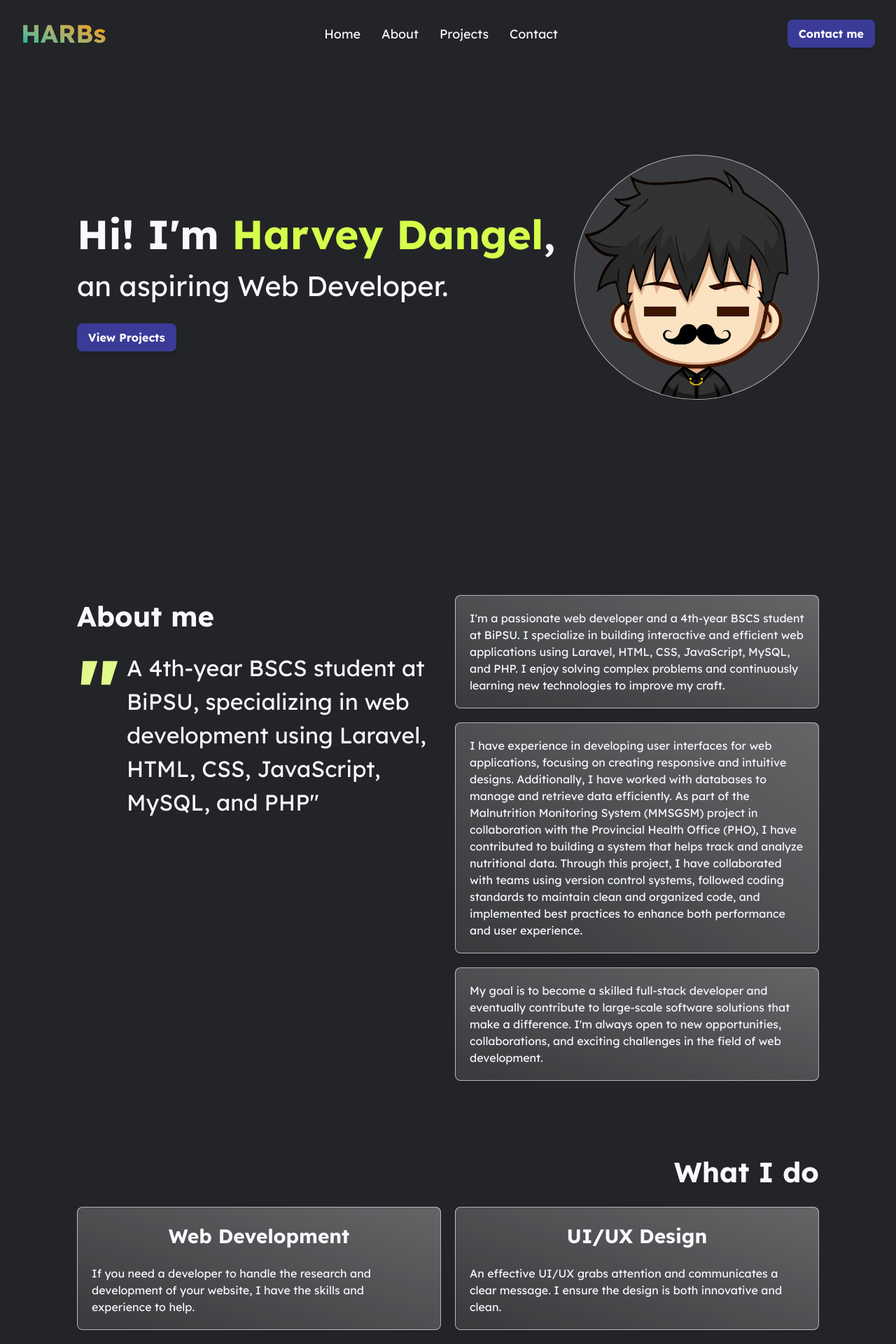
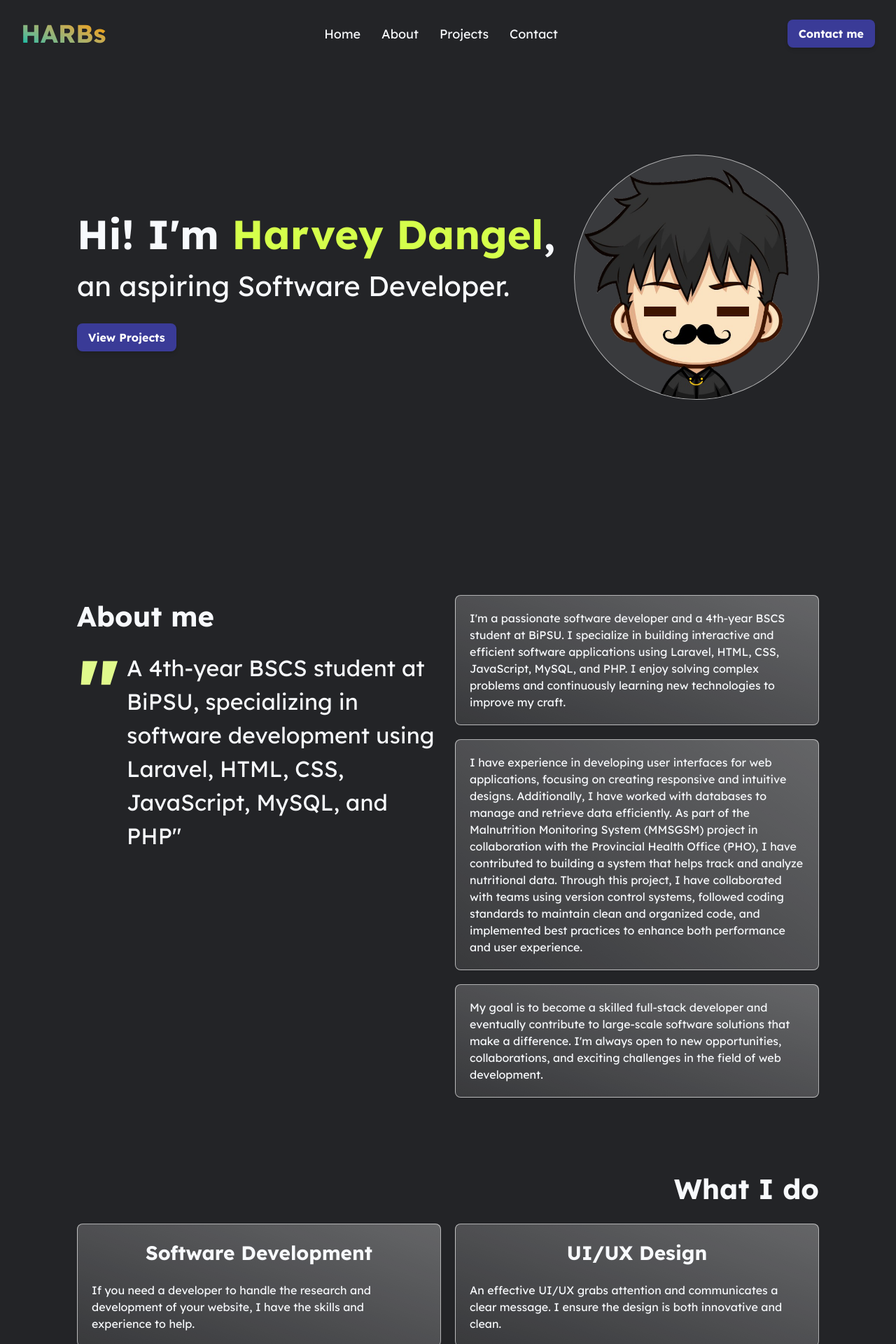
Before and after one commit to HarveyDangel/my-portfolio, a Next.js app: page / in a window 1280 px wide. Shown: the top 1920 px of the page at 70% size. Built offline with nearby package versions, Linux system fonts and the light colour scheme.

Commit message:
minor patches

```diff
--- a/src/app/components/about.tsx
+++ b/src/app/components/about.tsx
@@ -15,7 +15,7 @@ export default function About() {
 					<div className="flex gap-[10px]">
 						<p className="font-bold text-[128px] text-[#e0fa8c] -mt-10">{`"`}</p>
 						<p className="lg:text-[32px] shadow-text">
-							{`A 4th-year BSCS student at BiPSU, specializing in web development
+							{`A 4th-year BSCS student at BiPSU, specializing in software development
 							using Laravel, HTML, CSS, JavaScript, MySQL, and PHP"`}
 						</p>
 					</div>
@@ -31,8 +31,8 @@ export default function About() {
 						></div> */}
 						<GlassPane>
 							<p className="text-wrap">
-								{`I'm a passionate web developer and a 4th-year BSCS student at
-								BiPSU. I specialize in building interactive and efficient web
+								{`I'm a passionate software developer and a 4th-year BSCS student at
+								BiPSU. I specialize in building interactive and efficient software
 								applications using Laravel, HTML, CSS, JavaScript, MySQL, and
 								PHP. I enjoy solving complex problems and continuously learning
 								new technologies to improve my craft.`}
--- a/src/app/components/intro.tsx
+++ b/src/app/components/intro.tsx
@@ -13,7 +13,7 @@ export default function Intro() {
 						Hi! I&apos;m <span className="text-[#D5FF4B]">Harvey Dangel</span>,
 					</h1>
 					<h1 className="text-[24px] text-center lg:text-left lg:text-[40px]">
-						an aspiring Web Developer.
+						an aspiring Software Developer.
 					</h1>
 					<br />
 					<div className="flex gap-[30px] justify-center lg:justify-start">
--- a/src/app/components/services.tsx
+++ b/src/app/components/services.tsx
@@ -12,7 +12,7 @@ export default function Services() {
 					<div className="flex gap-[10px] lg:gap-[20px]">
 						<GlassPane>
                      <h1 className="text-[24px] text-center lg:text-[28px] font-bold text-[#F7F9FC] mb-[20px]">
-                        Web Development
+                        Software Development
                      </h1>
 							{`If you need a developer to handle the research and development of your website, I have the skills and experience to help.`}
 						</GlassPane>
```
